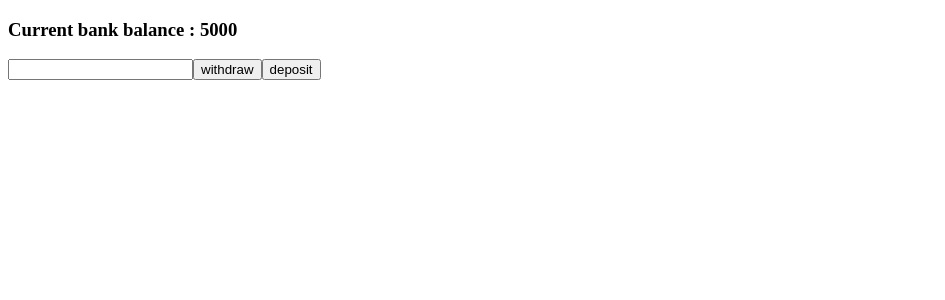
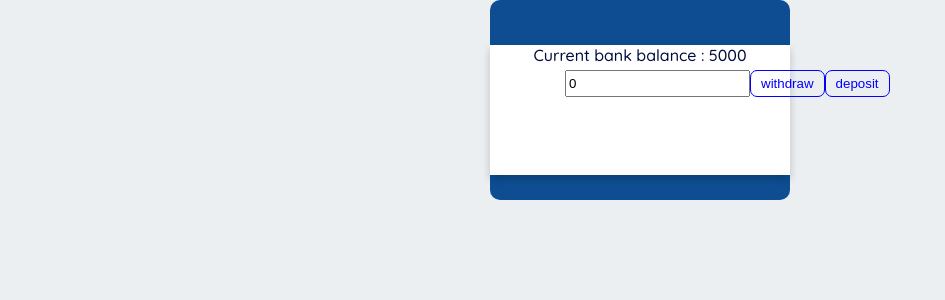
Before and after one commit to yagnikvadi2003/bank-rate, a React (Create React App) app: page / in a window 1280 px wide. Shown: the top 300 px of the page, without its empty margins (0-945 px from the left). Built offline with nearby package versions, Linux system fonts and the light colour scheme.

Commit message:
bank-rate

```diff
--- a/src/App.tsx
+++ b/src/App.tsx
@@ -1,7 +1,8 @@
 import React, { FC } from "react";
+import "./style/style.css";
 
 import Root from './routes';
 
-const App: FC = () => <Root />;
+const App: FC = (): JSX.Element => <Root />;
 
 export default App;
--- a/src/container/BankRate.tsx
+++ b/src/container/BankRate.tsx
@@ -1,29 +1,37 @@
-import React, { FC, useState } from 'react'
+import React, { ChangeEvent, FC, MouseEvent, useState } from 'react';
 
-const BankRate: FC = () => {
+const BankRate: FC = (): JSX.Element => {
     const [bankBalance, setBankBalance] = useState<number>(5000);
-    const [getBalance, setGetBalance] = useState<number>()
+    const [getAmount, setGetAmount] = useState<number>(0);
 
-    // const withDrowBalance = (event: MouseEvent)=> {
-    //     event.preventDefault();
-    //     setGetBalance(event.target.value);
-    //     console.log(getBalance);
-    // }
-    const withDrowBalance = (
-        event: React.ChangeEvent<HTMLInputElement>
-    ) => {
-        event.preventDefault();
+    const handleChange = (event: ChangeEvent<HTMLInputElement>): void => {
+        setGetAmount(parseInt(event.target.value));
+    };
 
+    const withDrawBalance = (e: MouseEvent<HTMLButtonElement>) => {
+        e.preventDefault();
+        setBankBalance(bankBalance - getAmount);
+    };
+
+    const depositeBalance = (e: MouseEvent<HTMLButtonElement>) => {
+        e.preventDefault();
+        setBankBalance(getAmount + bankBalance);
     };
 
     return (
-        <>
-            <h3>Current bank balance : {bankBalance}</h3>
-            <input type="number" value={getBalance} onChange={(event)=>setGetBalance}/>
-            <button onClick={()=>withDrowBalance}>withdraw</button>
-            <button>deposit</button>
-        </>
+        <div className="app">
+                <div className='stopwatch-card'>
+                    <label htmlFor="currentBalance">
+                        Current bank balance : {bankBalance}
+                    </label>
+                    <div className='buttons'>
+                        <input type="number" id="Amount" name="Enter Amount" value={getAmount} onChange={handleChange} />
+                        <button onClick={withDrawBalance}>withdraw</button>
+                        <button onClick={depositeBalance}>deposit</button>
+                    </div>
+                </div>
+        </div>
     )
 }
 
-export default BankRate
+export default BankRate;
--- a/src/index.tsx
+++ b/src/index.tsx
@@ -16,7 +16,4 @@ root.render(
   </React.StrictMode>
 );
 
-// If you want to start measuring performance in your app, pass a function
-// to log results (for example: reportWebVitals(console.log))
-// or send to an analytics endpoint. Learn more: https://bit.ly/CRA-vitals
 reportWebVitals();
--- a/src/reportWebVitals.ts
+++ b/src/reportWebVitals.ts
@@ -1,6 +1,7 @@
 import { ReportHandler } from 'web-vitals';
 
 const reportWebVitals = (onPerfEntry?: ReportHandler) => {
+  // https://devtrium.com/
   if (onPerfEntry && onPerfEntry instanceof Function) {
     import('web-vitals').then(({ getCLS, getFID, getFCP, getLCP, getTTFB }) => {
       getCLS(onPerfEntry);
--- a/src/routes/error/ErrorPage.tsx
+++ b/src/routes/error/ErrorPage.tsx
@@ -1,7 +1,7 @@
 import React, { FC } from "react";
 import { isRouteErrorResponse, useRouteError } from "react-router-dom";
 
-const ErrorPage: FC = () => {
+const ErrorPage: FC = (): JSX.Element => {
   let error:any = useRouteError() as Error;
   if (!isRouteErrorResponse(error) || error.status !== 401) {
     throw error;
--- a/src/routes/index.tsx
+++ b/src/routes/index.tsx
@@ -6,7 +6,7 @@ import BankRate from "../container/BankRate";
 const Loading = lazy<any>(() => import('./messages/Loading'));
 const ErrorPage = lazy<any>(() => import('./error/ErrorPage'));
 
-const Root: FC = () => {
+const Root: FC = (): JSX.Element => {
   return (
     <React.Suspense fallback={<Loading />}>
       <Routes>
--- a/src/routes/messages/Loading.tsx
+++ b/src/routes/messages/Loading.tsx
@@ -1,6 +1,6 @@
 import React, { FC } from "react";
 
-const Loading: FC = () => {
+const Loading: FC = (): JSX.Element => {
     return (
         <h2>Loading ...!</h2>
     );
--- /dev/null
+++ b/src/style/style.css
@@ -0,0 +1,53 @@
+@import url("https://fonts.googleapis.com/css2?family=Quicksand:wght@500&display=swap");
+
+input::-webkit-outer-spin-button,
+input::-webkit-inner-spin-button {
+  -webkit-appearance: none;
+  margin: 0;
+}
+
+body {
+  margin: 0;
+  font-family: "Quicksand", sans-serif;
+  background-color: #eceff1;
+  color: #010b40;
+}
+
+.app {
+  background-color: #0e4d92;
+  margin: 0 auto;
+  width: 300px;
+  height: 200px;
+  position: relative;
+  border-radius: 10px;
+}
+
+.stopwatch-card {
+  position: absolute;
+  text-align: center;
+  background-color: white;
+  box-shadow: 0 4px 8px 0 rgba(0, 0, 0, 0.2);
+  width: 300px;
+  height: 130px;
+  top: 110px;
+  left: 50%;
+  transform: translate(-50%, -50%);
+}
+
+button {
+  outline: none;
+  background: transparent;
+  border: 1px solid blue;
+  padding: 5px 10px;
+  border-radius: 7px;
+  color: blue;
+  cursor: pointer;
+}
+
+.buttons {
+  display: flex;
+  justify-content: space-evenly;
+  width: 150px;
+  margin: 0 auto;
+  margin-top: 5px;
+}
--- a/tsconfig.json
+++ b/tsconfig.json
@@ -34,7 +34,7 @@
     "**/*.ts",
     "**/*.tsx",
     "**/*.css"
-  ],
+, "src/container/BankRate.tsx"  ],
   "exclude": [
     "node_modules",
     ".next",
```
